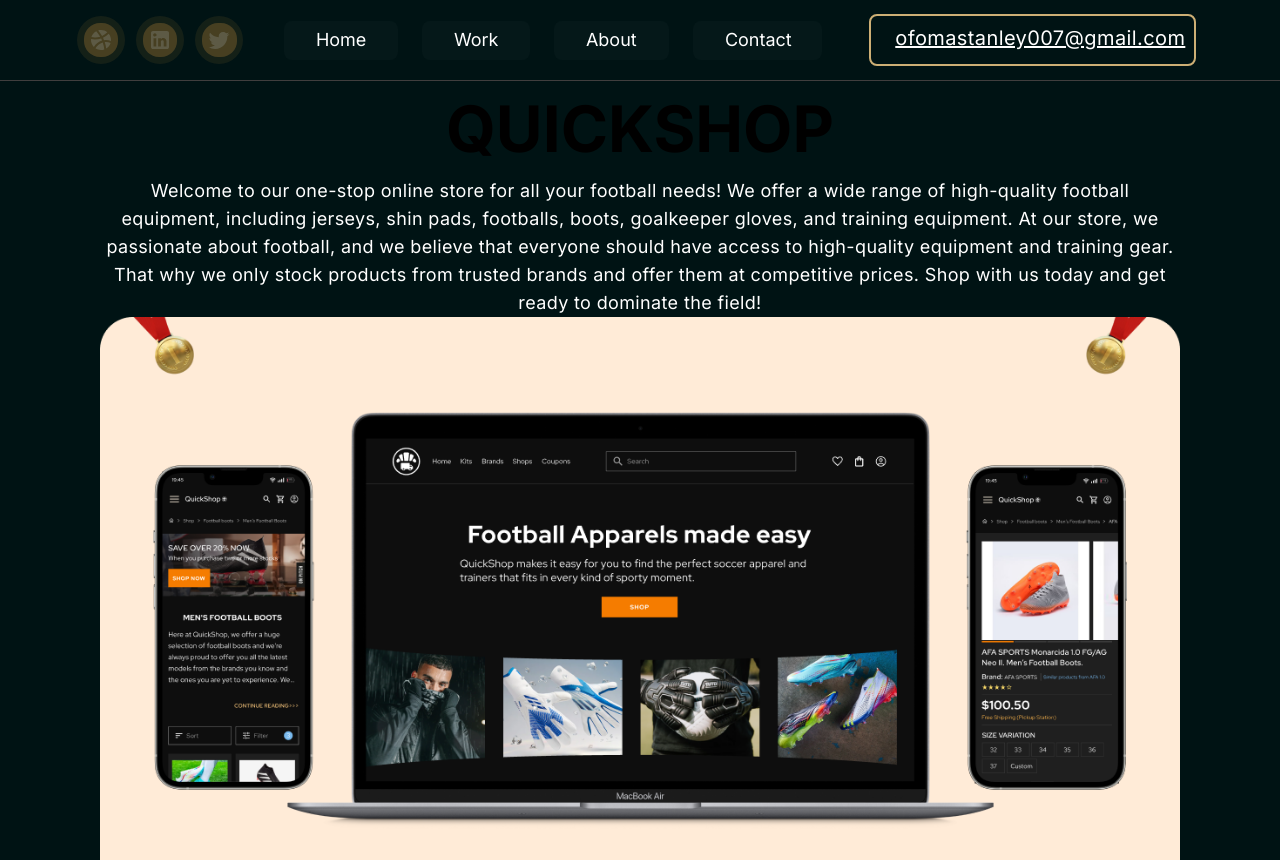
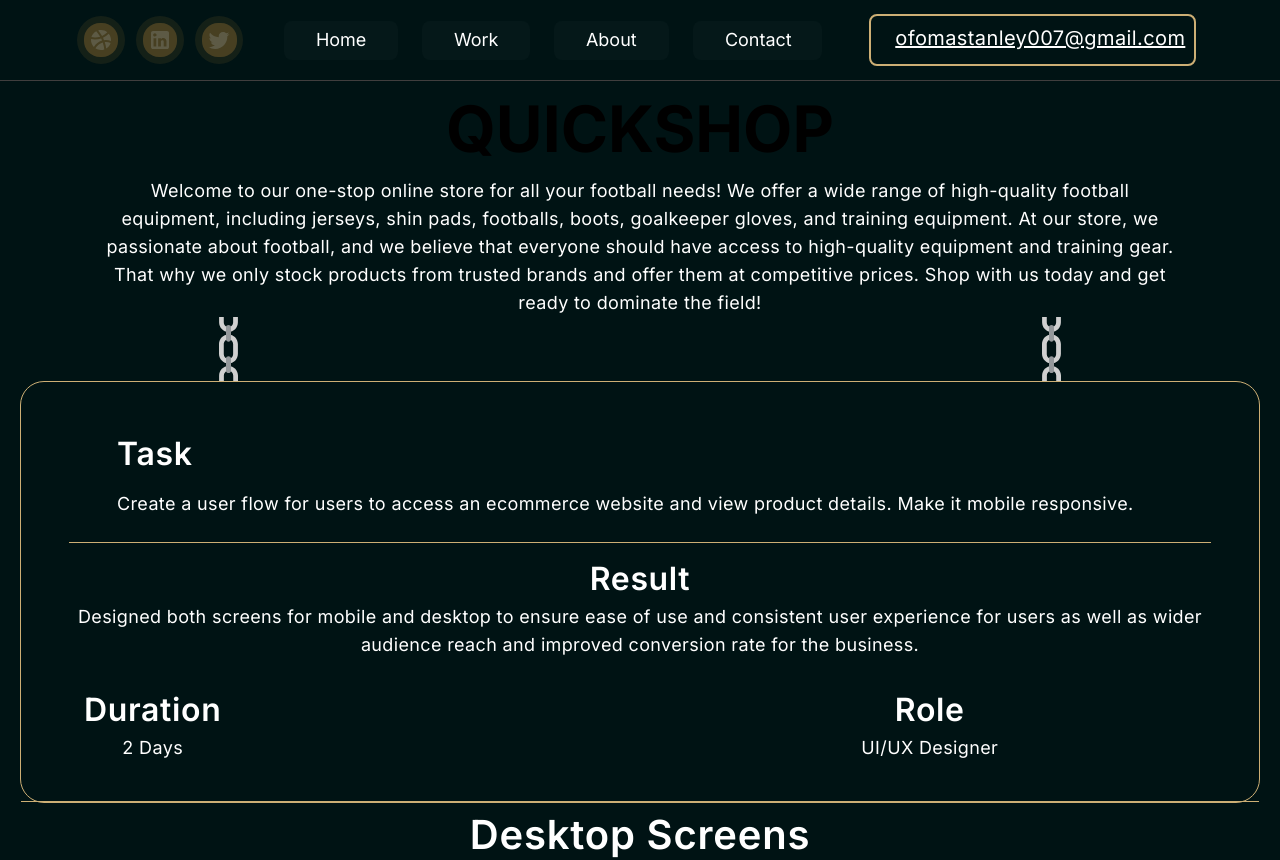
Before and after one commit to Maxwell011/portfolio-design, a Next.js app: page /Quickshop in a window 1280 px wide. Shown: the top 860 px of the page. Built offline with nearby package versions, Linux system fonts and the light colour scheme.

Commit message:
Update image alt text

```diff
--- a/src/app/Quickshop/page.tsx
+++ b/src/app/Quickshop/page.tsx
@@ -16,13 +16,13 @@ export default function QuickShop() {
           offer them at competitive prices. Shop with us today and get ready to
           dominate the field!
         </p>
-        <Image
+        {/* <Image
           src="/Cover Presentation - Football.png"
           width={1140}
           height={815}
-          alt="work image"
+          alt="Project image"
           className=""
-        />
+        /> */}
         <div className="flex gap-[50rem]">
           <Chain />
           <Chain />
```
